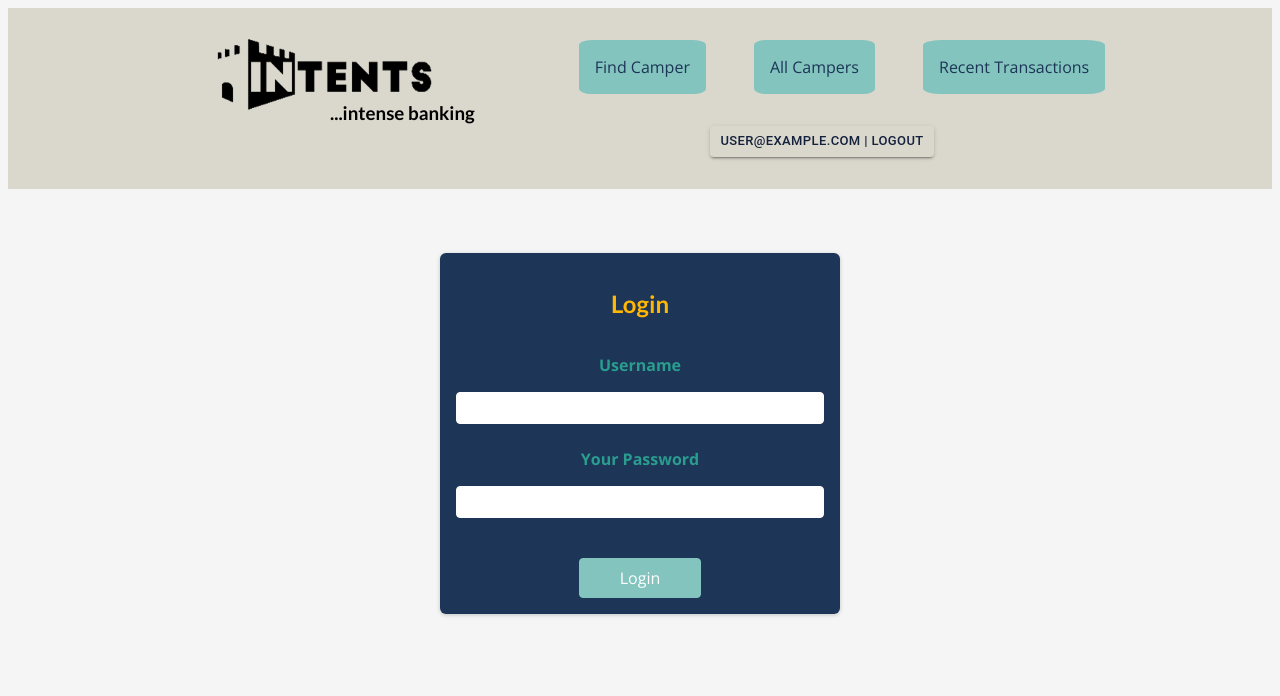
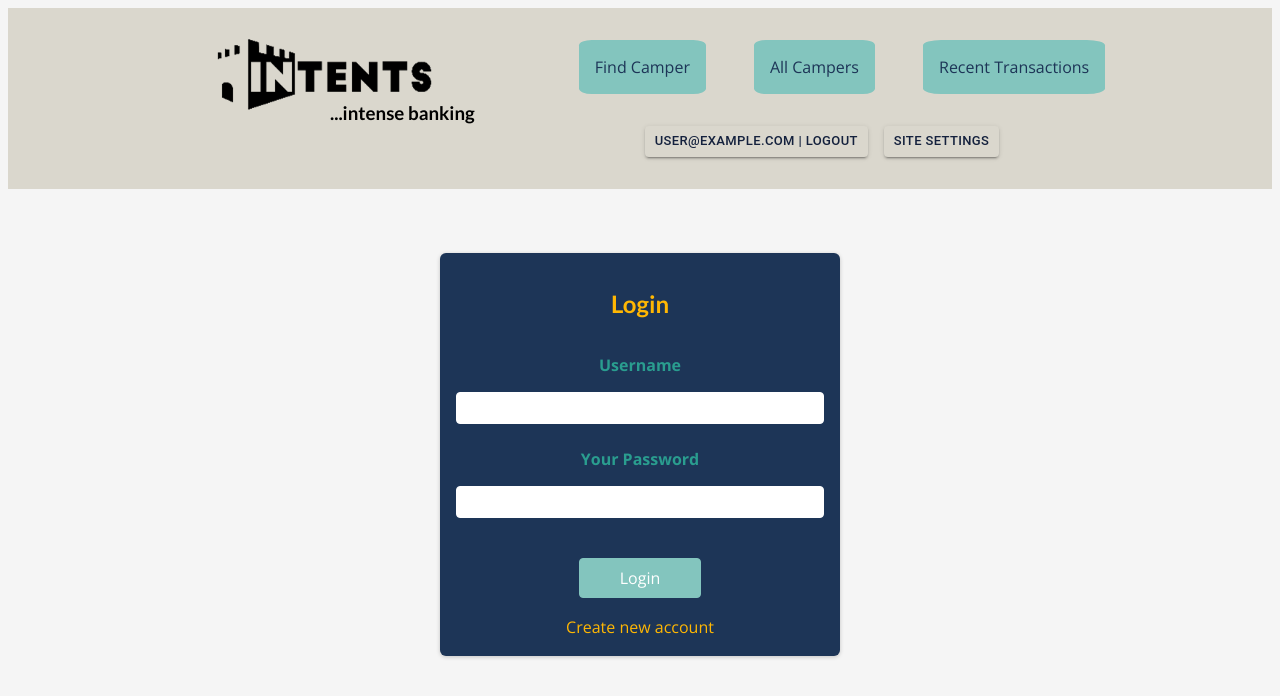
Before and after one commit to RadheyaM/next-camp-bank, a Next.js app: page /auth in a window 1280 px wide. Shown: the top 696 px of the page. Built offline with nearby package versions, Linux system fonts and the light colour scheme; no server answers; sample sign-in values are in the browser's storage.

Commit message:
add a superuser and site settings nav button

```diff
--- a/src/components/auth/auth-form.js
+++ b/src/components/auth/auth-form.js
@@ -76,13 +76,13 @@ const AuthForm = () => {
         </div>
         <div className={styles.actions}>
           <button>{isLogin ? "Login" : "Create Account"}</button>
-          {/* <button
+          <button
             type="button"
             className={styles.toggle}
             onClick={switchAuthModeHandler}
           >
             {isLogin ? "Create new account" : "Login with existing account"}
-          </button> */}
+          </button>
         </div>
       </form>
     </section>
--- a/src/components/layout/MainNavigation.js
+++ b/src/components/layout/MainNavigation.js
@@ -1,9 +1,7 @@
 import Link from "next/link";
 import styles from "./MainNavigation.module.css";
-import FestivalIcon from "@mui/icons-material/Festival";
 import { useSession, signOut } from "next-auth/react";
 import { Button } from "@mui/material";
-import logo from '../../../public/intents_logo.png'
 
 const MainNavigation = () => {
   const {data: session} = useSession();
@@ -37,10 +35,11 @@ const MainNavigation = () => {
             </ul>
           {session && (
             <div className={styles.logoutBtnDiv}>
-            <Button size="small" variant="contained" onClick={logoutHandler}>
-                {session.user.email}  |  Logout
-            </Button>
-          </div>
+              <Button size="small" variant="contained" onClick={logoutHandler}>
+                  {session.user.email}  |  Logout
+              </Button>
+              <Button onClick={() => {}} size="small" variant="contained">Site Settings</Button>
+            </div>
           )}
         </nav>
     </header>
--- a/src/components/layout/MainNavigation.module.css
+++ b/src/components/layout/MainNavigation.module.css
@@ -55,16 +55,20 @@
 }
 
 .logoutBtnDiv {
+  display: flex;
+  gap: 1rem;
   padding-top: 1rem;
 }
 
-.logoutBtnDiv Button {
+.logoutBtnDiv Button,
+.logoutBtnDiv a {
   background-color: #dad7cd;
   border: none;
   color:#14213d;
 }
 
-.logoutBtnDiv Button:hover {
+.logoutBtnDiv Button:hover,
+.logoutBtnDiv a:hover{
   background-color: #fcbf49;
   color:#14213d;
 }
--- a/src/components/overview/TransactionRow.js
+++ b/src/components/overview/TransactionRow.js
@@ -10,7 +10,6 @@ const TransactionRow = (props) => {
     <tr>
       <td>{user}</td>
       <td suppressHydrationWarning>{humanDate + " " + humanTime}</td>
-      <td>{type}</td>
       <td>{category}</td>
       <td>{euro.format(Number(amount))}</td>
       <td>{note}</td>
--- a/src/components/overview/TransactionTable.js
+++ b/src/components/overview/TransactionTable.js
@@ -19,7 +19,6 @@ const TransactionsTable = props => {
         <tr>
           <th>Added By</th>
           <th>Date</th>
-          <th>Type</th>
           <th>Category</th>
           <th>Amount</th>
           <th>Note</th>
```
